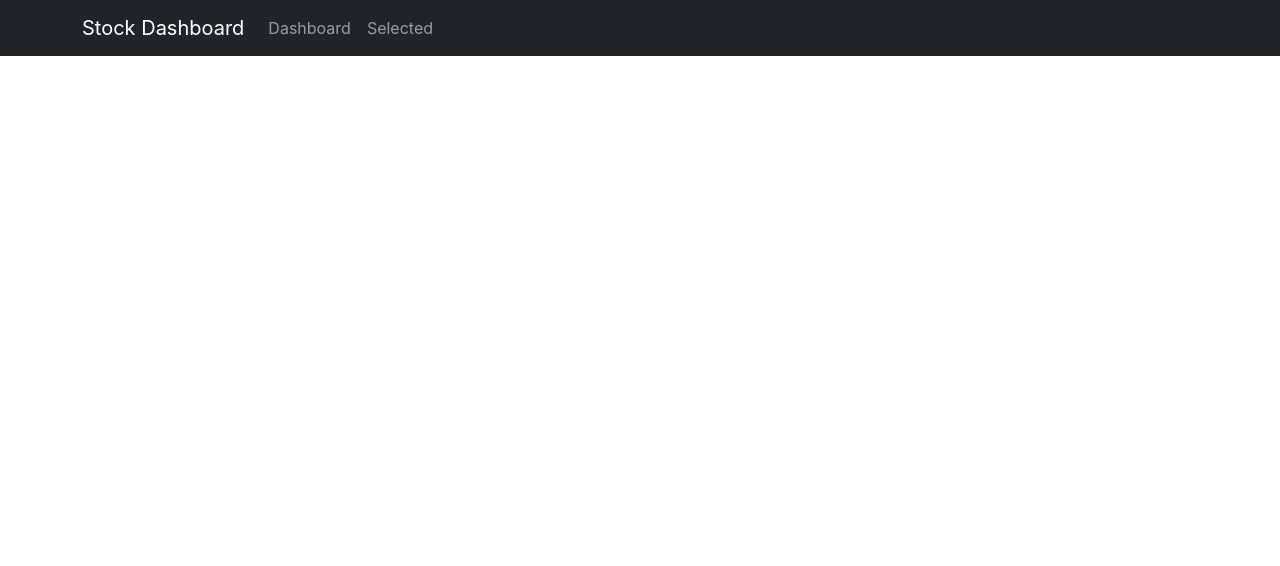
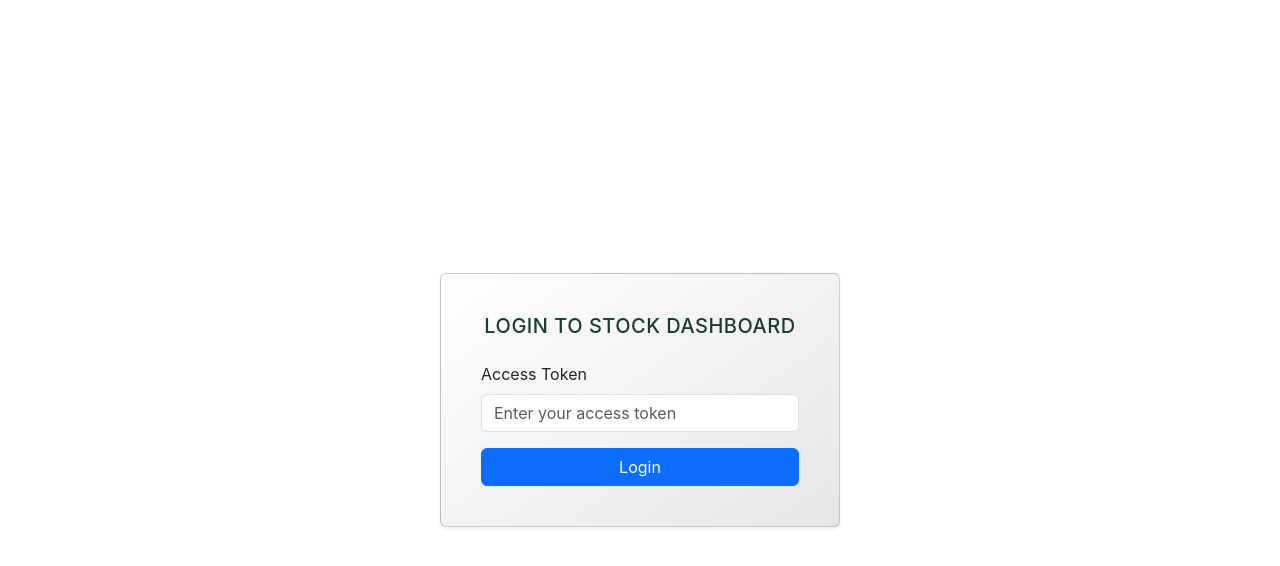
Before and after one commit to seenumoode/stoxlossui, a React (Vite) app: page /login in a window 1280 px wide. Shown: the top 566 px of the page. Built offline with nearby package versions, Linux system fonts and the light colour scheme; no server answers.

Commit message:
Added Login context

```diff
--- a/src/App.jsx
+++ b/src/App.jsx
@@ -1,17 +1,73 @@
-// src/App.jsx
 import { BrowserRouter as Router, Routes, Route } from "react-router-dom";
-import { Navbar, Nav, Container } from "react-bootstrap";
+import { Navbar, Nav, Container, Button } from "react-bootstrap";
 import StockTabs from "./components/StockTabs";
 import SelectedStocksPage from "./components/SelectedStocksPage";
+import Login from "./components/Login";
+import ProtectedRoute from "./components/ProtectedRoute";
 import gainers from "./data/gainers";
 import losers from "./data/losers";
 import { SelectedStocksProvider } from "./context/SelectedStocksContext";
+import { AuthProvider, useAuth } from "./context/AuthContext";
 import "./App.css";
+import { useEffect, useState } from "react";
 
 function App() {
   return (
+    <Router>
+      <AuthProvider>
         <SelectedStocksProvider>
-      <Router>
+          <AppContent />
+        </SelectedStocksProvider>
+      </AuthProvider>
+    </Router>
+  );
+}
+
+const AppContent = () => {
+  const { accessToken, logout } = useAuth();
+  const [gainers, setGainers] = useState([]);
+  const [losers, setLosers] = useState([]);
+  useEffect(() => {
+    loadData();
+    const wsUrl = "ws://localhost:3000";
+    console.log(`Attempting to connect to WebSocket at ${wsUrl}`);
+    const websocket = new WebSocket(wsUrl);
+
+    websocket.onopen = () => {
+      console.log("Connected to WebSocket server");
+    };
+
+    websocket.onmessage = (event) => {
+      const data = JSON.parse(event.data);
+      console.log("Received message:", data);
+
+      setGainers(data.gainers);
+      setLosers(data.losers);
+    };
+
+    websocket.onclose = () => {
+      console.log("WebSocket disconnected");
+    };
+
+    websocket.onerror = (error) => {
+      console.error("WebSocket errors:", error);
+    };
+  }, []);
+
+  const loadData = async () => {
+    try {
+      const response = await fetch("http://localhost:3000/api/data");
+      const data = await response.json();
+      setGainers(data.gainers);
+      setLosers(data.losers);
+    } catch (error) {
+      console.error("Error fetching data:", error);
+    }
+  };
+
+  return (
+    <>
+      {accessToken && (
         <Navbar bg="dark" variant="dark" expand="lg" className="mb-4">
           <Container>
             <Navbar.Brand href="/">Stock Dashboard</Navbar.Brand>
@@ -21,21 +77,40 @@ function App() {
                 <Nav.Link href="/">Dashboard</Nav.Link>
                 <Nav.Link href="/selected">Selected</Nav.Link>
               </Nav>
+              <Button
+                variant="outline-light"
+                onClick={logout}
+                className="ms-auto"
+              >
+                Logout
+              </Button>
             </Navbar.Collapse>
           </Container>
         </Navbar>
+      )}
       <Container>
         <Routes>
+          <Route path="/login" element={<Login />} />
           <Route
             path="/"
-              element={<StockTabs gainers={gainers} losers={losers} />}
+            element={
+              <ProtectedRoute>
+                <StockTabs gainers={gainers} losers={losers} />
+              </ProtectedRoute>
+            }
           />
-            <Route path="/selected" element={<SelectedStocksPage />} />
+          <Route
+            path="/selected"
+            element={
+              <ProtectedRoute>
+                <SelectedStocksPage />
+              </ProtectedRoute>
+            }
+          />
         </Routes>
       </Container>
-      </Router>
-    </SelectedStocksProvider>
+    </>
   );
-}
+};
 
 export default App;
--- /dev/null
+++ b/src/components/Login.jsx
@@ -0,0 +1,52 @@
+import { useState } from "react";
+import { Container, Form, Button, Card } from "react-bootstrap";
+import { useAuth } from "../context/AuthContext";
+
+const Login = () => {
+  const [token, setToken] = useState("");
+  const { login } = useAuth();
+
+  const handleSubmit = (e) => {
+    e.preventDefault();
+    if (token.trim()) {
+      login(token);
+    } else {
+      alert("Please enter an access token.");
+    }
+  };
+
+  return (
+    <Container
+      className="d-flex justify-content-center align-items-center"
+      style={{ minHeight: "100vh" }}
+    >
+      <Card
+        className="stock-card shadow-sm p-4"
+        style={{ maxWidth: "400px", width: "100%" }}
+      >
+        <Card.Body>
+          <Card.Title className="text-center mb-4">
+            Login to Stock Dashboard
+          </Card.Title>
+          <Form onSubmit={handleSubmit}>
+            <Form.Group className="mb-3" controlId="accessToken">
+              <Form.Label>Access Token</Form.Label>
+              <Form.Control
+                type="text"
+                placeholder="Enter your access token"
+                value={token}
+                onChange={(e) => setToken(e.target.value)}
+                aria-label="Access token input"
+              />
+            </Form.Group>
+            <Button variant="primary" type="submit" className="w-100">
+              Login
+            </Button>
+          </Form>
+        </Card.Body>
+      </Card>
+    </Container>
+  );
+};
+
+export default Login;
--- /dev/null
+++ b/src/components/ProtectedRoute.jsx
@@ -0,0 +1,14 @@
+import { Navigate } from "react-router-dom";
+import { useAuth } from "../context/AuthContext";
+
+const ProtectedRoute = ({ children }) => {
+  const { accessToken } = useAuth();
+
+  if (!accessToken) {
+    return <Navigate to="/login" replace />;
+  }
+
+  return children;
+};
+
+export default ProtectedRoute;
--- /dev/null
+++ b/src/context/AuthContext.jsx
@@ -0,0 +1,54 @@
+import { createContext, useContext, useState } from "react";
+import { useNavigate } from "react-router-dom";
+
+const AuthContext = createContext();
+
+export const AuthProvider = ({ children }) => {
+  const [accessToken, setAccessToken] = useState(null);
+  const navigate = useNavigate();
+
+  const login = (token) => {
+    // For simplicity, validate against a hardcoded token
+    // In a real app, this would involve an API call to verify the token
+    const data = {
+      accessToken: token,
+    };
+
+    const options = {
+      method: "POST",
+      headers: {
+        "Content-Type": "application/json",
+      },
+      body: JSON.stringify(data),
+    };
+
+    fetch("http://localhost:3000/api/auth", options)
+      .then((response) => {
+        if (!response.ok) {
+          throw new Error(`HTTP error! status: ${response.status}`);
+        }
+        console.log("Response:", response);
+        setAccessToken(token);
+        navigate("/");
+      })
+      .then((data) => {
+        console.log("Success:", data);
+      })
+      .catch((error) => {
+        console.error("Error:", error);
+      });
+  };
+
+  const logout = () => {
+    setAccessToken(null);
+    navigate("/login");
+  };
+
+  return (
+    <AuthContext.Provider value={{ accessToken, login, logout }}>
+      {children}
+    </AuthContext.Provider>
+  );
+};
+
+export const useAuth = () => useContext(AuthContext);
```
Lines whose indentation alone changed are shown as unchanged.
